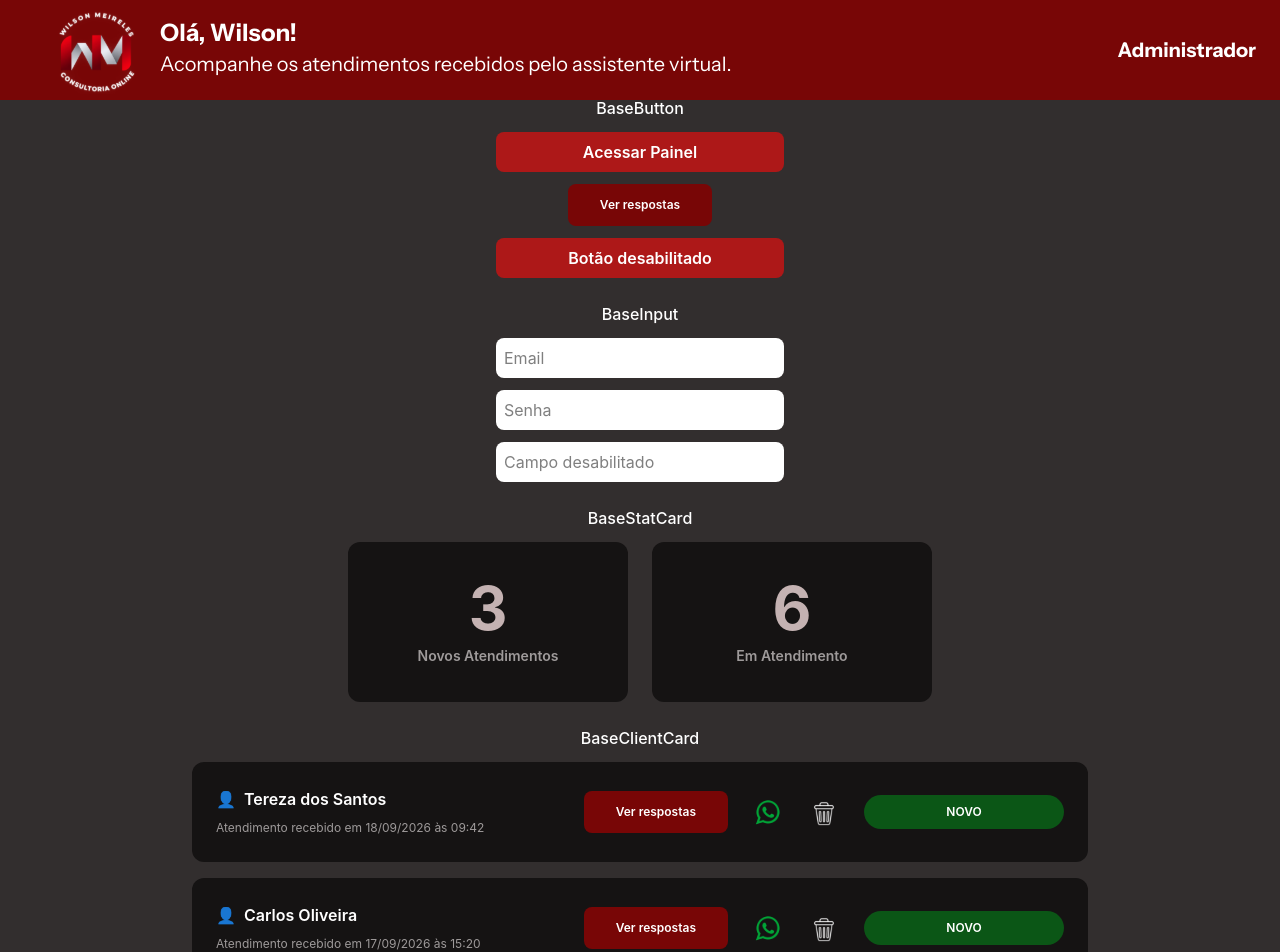
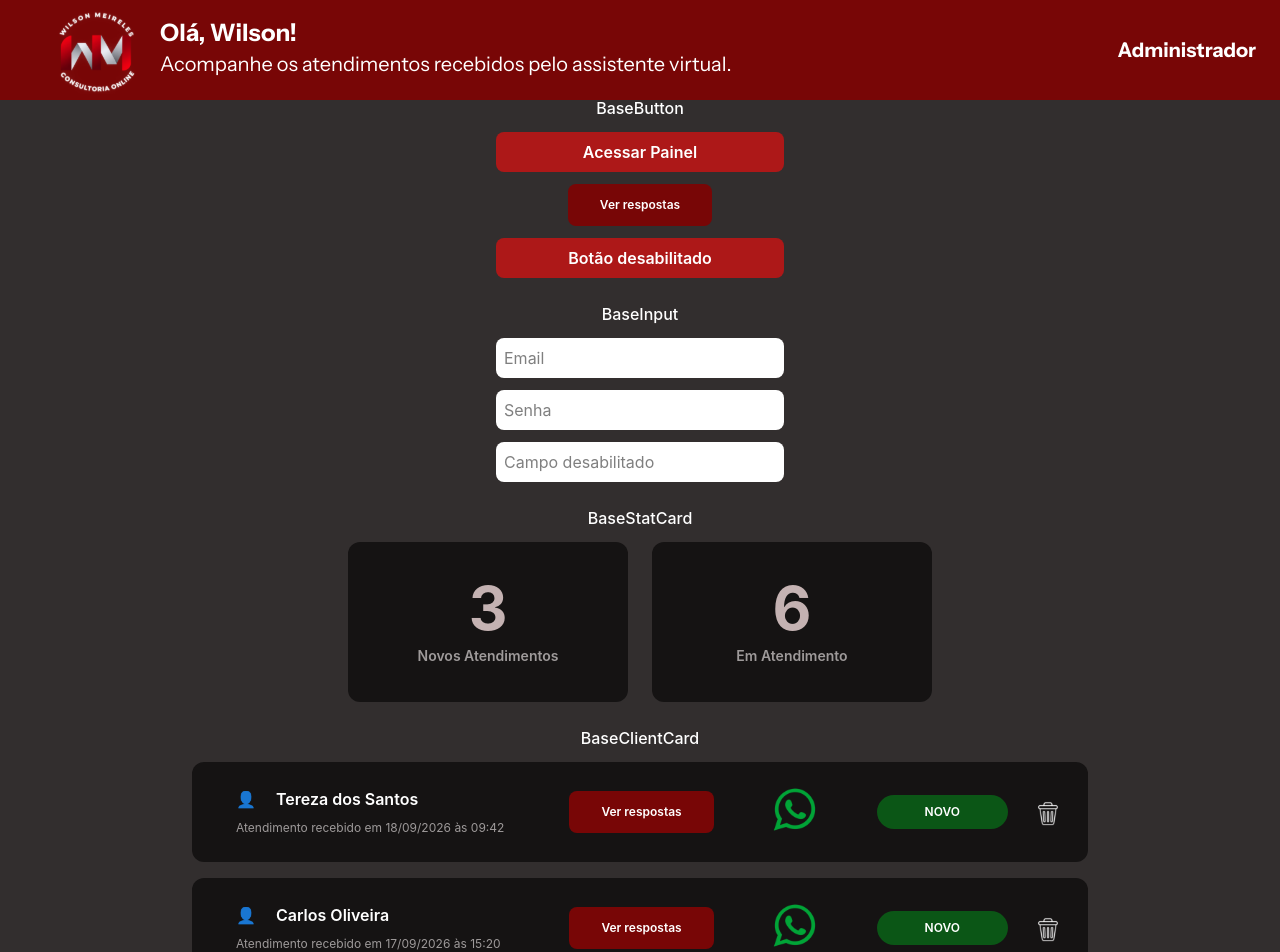
Before and after one commit to Doloradado/pi2-2026-2-equipe-2, a React (Vite) app in the folder frontend/: page /teste in a window 1280 px wide. Shown: the top 952 px of the page. Built offline with nearby package versions, Linux system fonts and the light colour scheme; a web font is replaced by a local one.

Commit message:
chore(frontend): aplica ajustes menores na interface

```diff
--- a/frontend/src/components/BaseClientCard.jsx
+++ b/frontend/src/components/BaseClientCard.jsx
@@ -26,55 +26,53 @@ function BaseClientCard({
   onWhatsApp = () => { },
   onExcluir = () => { },
 }) {
-  const coresStatus = {
-    NOVO: "bg-[#0B5616]",
-    "EM ATENDIMENTO": "bg-[#062841]",
-    FINALIZADO: "bg-[#786C12]",
-    "AGUARDANDO RETORNO": "bg-[#5A4A0F]",
-  }
-
-  const corStatus = coresStatus[status] ?? "bg-[#0B5616]"
 
 return (
-    <div className="w-full rounded-xl bg-[#151313] p-4 md:flex md:h-25 md:items-center md:px-6 md:py-0">
-
-      <div className="min-w-0 flex-1">
-        <h2 className="text-white font-semibold text-[16px] break-words">
-          <span className="mr-2">👤</span>
-          {nome}
+  <div className="w-full h-25 bg-[#151313] rounded-xl flex items-center justify-between px-6 flex-shrink-0">
+      <div className="ml-5 flex flex-col justify-center w-70">
+          <h2 className="flex items-center text-white font-semibold text-[16px]">
+              <span className="mr-5 shrink-0">👤</span>
+              <span>{nome}</span>
           </h2>
 
-        <p className="text-[#9E9A9A] text-[12px] mt-2 break-words">
+          <p className="text-[#9E9A9A] text-[12px] mt-2">
               Atendimento recebido em {data}
           </p>
       </div>
 
-      <div className="mt-4 grid grid-cols-[minmax(0,1fr)_auto_auto] items-center gap-3 md:mt-0 md:flex md:items-center md:gap-6">
-
+      <div>
           <button
               type="button"
               onClick={onVerRespostas}
-          className="whitespace-nowrap bg-[#780606] hover:bg-[#9E0B0B] transition text-white text-[12px] font-semibold rounded-lg px-6 py-3 md:px-8"
+              className="bg-[#780606] hover:bg-[#9E0B0B] transition text-white text-[12px] font-semibold rounded-lg px-8 py-3"
           >
               Ver respostas
           </button>
+      </div>
 
+      <div>
           <button
               type="button"
               onClick={onWhatsApp}
-          className="shrink-0 transition hover:opacity-60"
+              className="transition hover:opacity-60"
           >
               <img
                   src="/imagens/whatsapp.svg"
                   alt="WhatsApp"
-            className="w-8 h-8"
+                  className="w-14 h-14"
               />
           </button>
+      </div>
+
+      <div className="flex items-center gap-6">
+          <span className="bg-[#0B5616] text-white text-[12px] font-semibold rounded-full px-12 py-2">
+              {status}
+          </span>
 
           <button
               type="button"
               onClick={onExcluir}
-          className="shrink-0 transition hover:opacity-60"
+              className="transition hover:opacity-60"
           >
               <img
                   src="/imagens/lixeira.svg"
@@ -82,17 +80,10 @@ function BaseClientCard({
                   className="w-8 h-8"
               />
           </button>
-
-        <span
-          className={`col-span-3 w-full text-center whitespace-nowrap text-white text-[12px] font-semibold rounded-full px-4 py-2 ${corStatus} md:col-span-1 md:w-auto md:min-w-[200px] md:px-6`}
-        >
-          {status}
-        </span>
-
       </div>
-
   </div>
 )
+
 }
 
 export default BaseClientCard
--- a/frontend/src/pages/Dashboard.jsx
+++ b/frontend/src/pages/Dashboard.jsx
@@ -1,4 +1,3 @@
-
 import { useEffect, useState } from "react";
 import { useNavigate } from "react-router-dom";
 
@@ -63,26 +62,18 @@ function Dashboard() {
   }
 
   async function abrirAtendimento(cliente) {
-    console.log("Abrindo atendimento do cliente:", cliente.id);
+    try {
+      setErro("");
 
-    try {
       const dados = await getClientePorId(cliente.id);
-
-      console.log("Dados do cliente:", dados);
-      console.log("Sessões do cliente:", dados.sessoes);
-
       const sessoes = dados.sessoes ?? [];
 
       if (sessoes.length > 0) {
         const sessaoAtual = sessoes[sessoes.length - 1];
 
-        console.log("Sessão selecionada:", sessaoAtual.id);
-
         navigate(`/atendimento/${sessaoAtual.id}`);
         return;
       }
-
-      console.warn("Cliente sem sessões de atendimento:", cliente.id);
 
       setErro(
         `O cliente ${cliente.nome} ainda não possui sessões de atendimento.`
@@ -110,36 +101,74 @@ function Dashboard() {
     )
   ).length;
 
-  const totalHoje = clientes.length;
+  const totalClientes = clientes.length;
 
   return (
-    <div className="min-h-screen bg-[#252121]">
+    <div
+    className={`min-h-screen bg-[#252121] ${
+        carregando ? "h-screen overflow-hidden" : "overflow-x-hidden"
+    }`}
+>"
       <BaseHeader />
 
-      <main className="pt-[180px] md:pt-40">
-        <div className="mx-auto grid w-full max-w-7xl grid-cols-1 place-items-center gap-6 px-6 sm:grid-cols-2 lg:grid-cols-4 lg:gap-12">
+      <main className="pt-40">
+        <div className="flex justify-center gap-12">
           <BaseStatCard
-            valor={String(totalNovos).padStart(2, "0")}
+            valor={String(carregando ? 0 : totalNovos).padStart(2, "0")}
             titulo="Novos Atendimentos"
           />
 
           <BaseStatCard
-            valor={String(totalEmAtendimento).padStart(2, "0")}
+            valor={String(carregando ? 0 : totalEmAtendimento).padStart(2, "0")}
             titulo="Em Atendimento"
           />
 
           <BaseStatCard
-            valor={String(totalAguardando).padStart(2, "0")}
+            valor={String(carregando ? 0 : totalAguardando).padStart(2, "0")}
             titulo="Aguardando retorno"
           />
 
           <BaseStatCard
-            valor={String(totalHoje).padStart(2, "0")}
+            valor={String(carregando ? 0 : totalClientes).padStart(2, "0")}
             titulo="Clientes cadastrados"
           />
         </div>
 
-        <section className="mt-12 w-full px-6 md:px-8 lg:pl-50 lg:pr-50">
+        {carregando ? (
+          <section className="mt-12 w-full pl-50 pr-50">
+            <div className="mt-6 w-full h-50 flex flex-col items-center justify-center">
+              <h1 className="text-left text-white font-semibold text-[30px]">
+                Carregando Atendimentos...
+              </h1>
+
+              <p className="text-white mt-4">
+                Aguarde enquanto buscamos os atendimentos recebidos.
+              </p>
+              <div
+                className="
+      h-[120px] w-[120px] mt-2 shrink-0
+      rounded-full
+      border-[10px] border-white/15
+      border-t-white
+      animate-spin
+    "
+              />
+            </div>
+            </section>
+        ) : erro && clientes.length === 0 ? (
+          <section className="mt-12 w-full pl-50 pr-50">
+            <div className="mt-6 w-full h-50 flex flex-col items-center justify-center">
+              <h1 className="text-left text-white font-semibold text-[30px]">
+                Nenhum atendimento encontrado
+              </h1>
+
+              <p className="text-white mt-4 mb-33 text-center">
+              Quando novos atendimentos forem recebidos pelo assistente virtual, eles aparecerão aqui.
+              </p>
+            </div>
+          </section>
+        ) : (
+          <section className="mt-12 w-full pl-37 pr-37">
             <h1 className="text-left text-white font-semibold text-[24px]">
               Clientes Recentes
             </h1>
@@ -150,19 +179,19 @@ function Dashboard() {
               </p>
             )}
 
-          <div className="mt-6 max-h-[500px] overflow-y-auto flex flex-col gap-4 pb-4">
-            {carregando ? (
-              <p className="text-white">Carregando clientes...</p>
-            ) : clientes.length === 0 && !erro ? (
+            {clientes.length === 0 && !erro ? (
+              <div className="mt-6 w-full h-50 flex items-center justify-center">
                 <p className="text-[#9E9A9A]">
-                Nenhum cliente cadastrado.
+                  Sem clientes encontrados
                 </p>
+              </div>
             ) : (
-              clientes.map((cliente) => (
+              <div className="mt-6 max-h-[650px] overflow-y-auto flex flex-col gap-4">
+                {clientes.map((cliente) => (
                   <BaseClientCard
                     key={cliente.id}
                     nome={cliente.nome}
-                  data={cliente.dataCadastro}
+                    data={cliente.dataCadastro ?? "Data não informada"}
                     status={
                       cliente.sessoes?.some(
                         (sessao) => sessao.status === "EM_ANDAMENTO"
@@ -184,10 +213,11 @@ function Dashboard() {
                     }}
                     onExcluir={() => abrirConfirmacao(cliente)}
                   />
-              ))
+                ))}
+              </div>
             )}
-          </div>
           </section>
+        )}
       </main>
 
       {clienteParaExcluir && (
```
Lines whose indentation alone changed are shown as unchanged.
